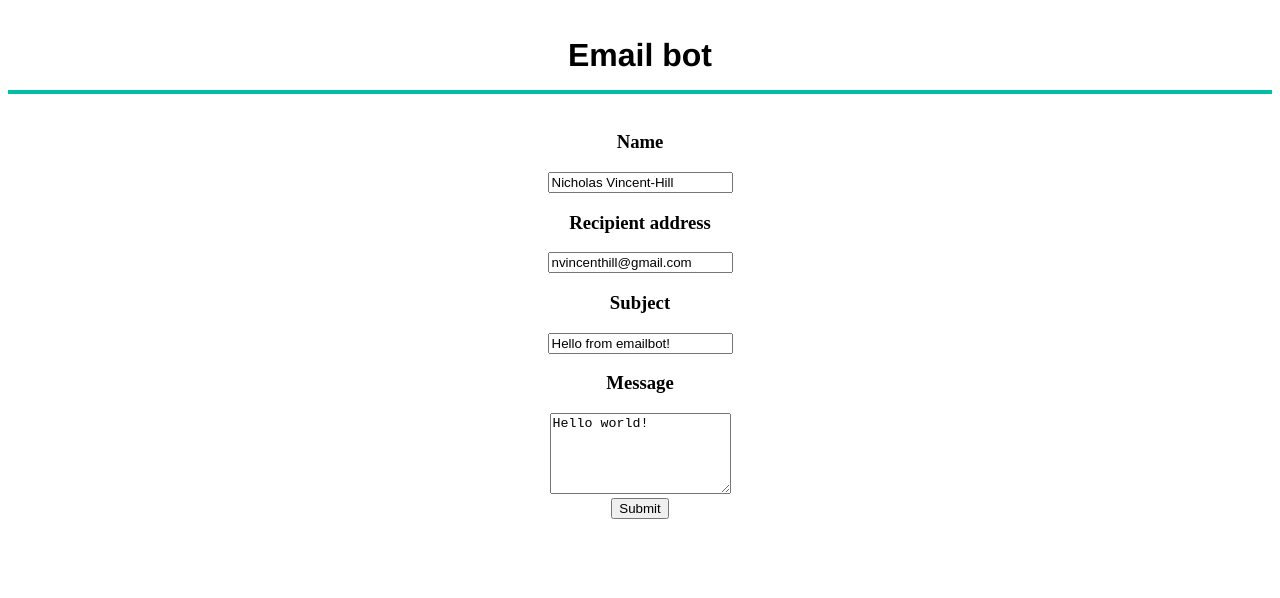
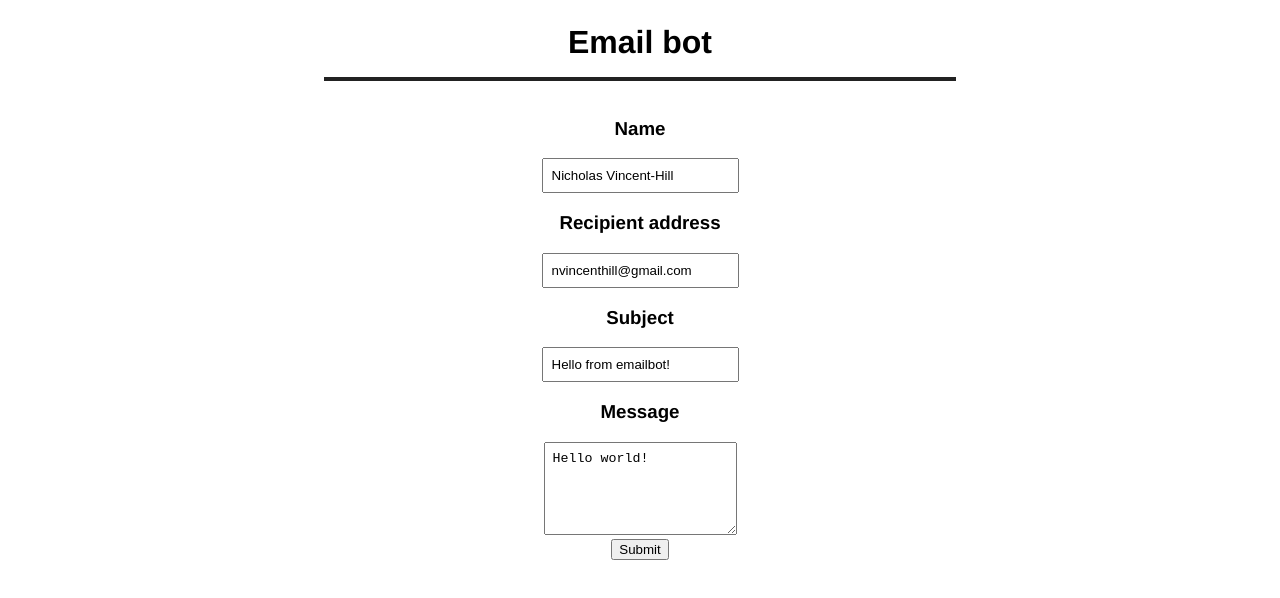
Before and after one commit to nvincenthill/dotmail, a React app: page / in a window 1280 px wide. Shown: the top 598 px of the page. Built offline with nearby package versions, Linux system fonts and the light colour scheme.

Commit message:
Style client

```diff
--- a/client/src/styles/main.css
+++ b/client/src/styles/main.css
@@ -2,7 +2,7 @@
 
 /* Global CSS variables */
 :root {
-  --mainColor: rgb(0, 190, 162);
+  --mainColor: rgb(34, 34, 34);
   --bgColor: rgb(255, 255, 255);
   --fontColor1: rgb(34, 34, 34);
   --fontColor2: rgb(55, 54, 74);
@@ -26,7 +26,9 @@ body {
   text-align: center;
 }
 
-h1 {
+h1,
+h2,
+h3 {
   font-family: var(--mainFont);
 }
 
@@ -34,10 +36,18 @@ p {
   font-family: var(--secFont);
 }
 
+input {
+  padding: 0.5rem;
+}
+
+textarea {
+  padding: 0.5rem;
+}
+
 .title {
   border-bottom: 4px solid var(--mainColor);
   padding: 1rem;
-  margin-bottom: 0;
+  margin: 0 25%;
 }
 
 /* Extra small devices (phones, 600px and down) */
```
